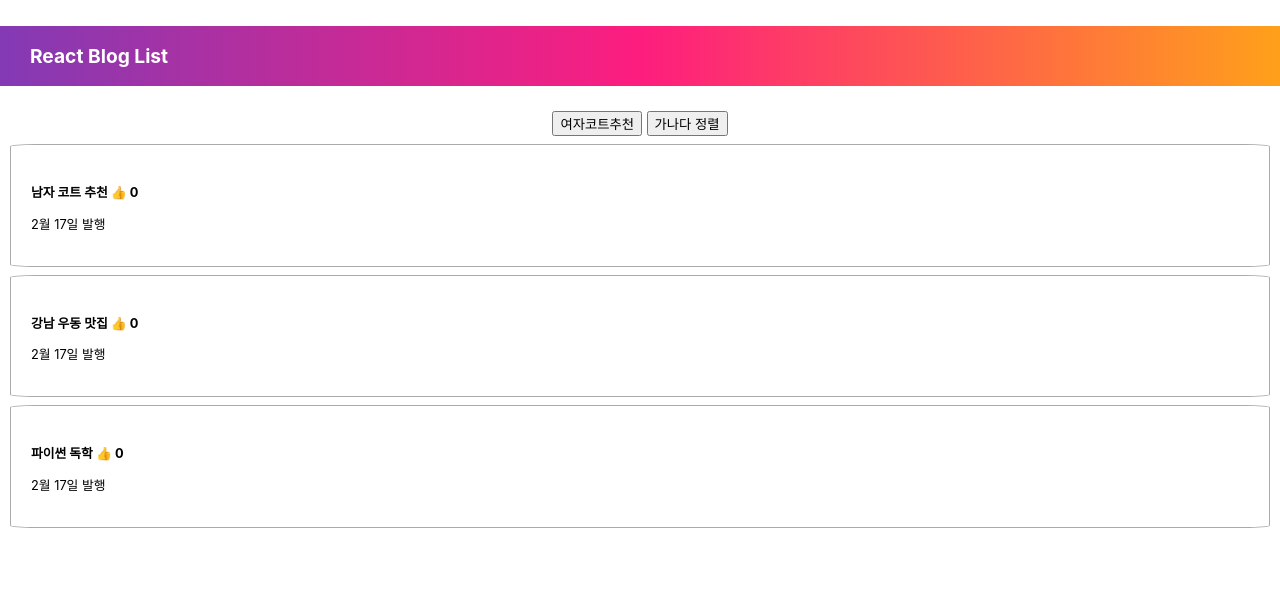
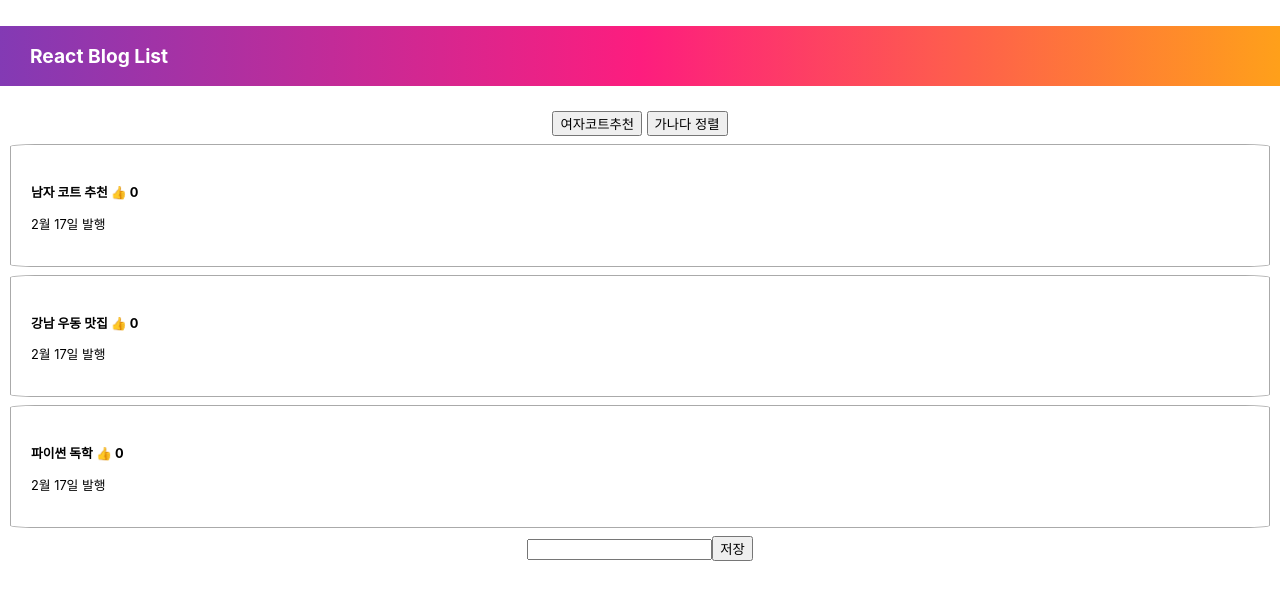
Before and after one commit to clara-shin/react-mini-blog, a React (Create React App) app: page / in a window 1280 px wide. Shown: the top 600 px of the page. Built offline with nearby package versions, Linux system fonts and the light colour scheme.

Commit message:
create input box & save button; if input value is not empty, save it

```diff
--- a/src/App.js
+++ b/src/App.js
@@ -10,6 +10,7 @@ function App() {
     let [like, changeLike] = useState([0, 0, 0]) //좋아요버튼
     let [modal, setModal] = useState(false) //닫힌상태
     let [modalTitle, setModalTitle] = useState(0) //현재 모달UI상태를 state에 저장
+    let [inputValue, changeInput] = useState('')
     /*
     [1, 2, 3].map((a) => {
             return '123123123'
@@ -52,22 +53,20 @@ function App() {
                     <div className='list' key={i}>
                         <h4
                             onClick={() => {
-                                if (modal == false) {
-                                    setModal(true)
-                                    setModalTitle(i)
-                                }
-                                if (modal == true) {
-                                    setModal(false)
-                                }
+                                setModal(true)
+                                setModalTitle(i)
                             }}
                         >
                             {title[i]}
                             <span
                                 className='btn_likes'
-                                onClick={() => {
+                                onClick={(e) => {
+                                    // 클릭이벤트는 상위 html로 퍼짐 (이벤트버블링)
+                                    // 이벤트버블링 막기
+                                    e.stopPropagation()
                                     let copy = [...like]
                                     copy[i] = copy[i] + 1
-                                    changeLike(copy)
+                                    changeLike(copy) //따봉변경
                                 }}
                             >
                                 {' '}
@@ -79,6 +78,45 @@ function App() {
                     </div>
                 )
             })}
+            <input
+                onChange={(e) => {
+                    // input에 입력한 값 가져오는 법
+                    // 파라미터 e를 가져온다
+                    // e: 현재 발생하는 이벤트에 관련한 여러 기능들이 담겨있는 일종의 변수
+                    // e.target : 이벤트 발생한 html태그
+                    // e.target.value : 이벤트 발생한 html 태그에 입력한 값
+                    changeInput(e.target.value) // <- state변경함수는 늦게처리됨(비동기처리), 그래서 이거 완료되기 전에
+                    console.log(inputValue) // <- 다음줄 실행해준다.(왜냐? 리액트 만든 사람이 이렇게 정함)
+                }}
+                type='text'
+            />
+            <button
+                onKeyDown={(e) => {
+                    if (e.code == 'Enter') {
+                        console.log(e.code)
+                    }
+                }}
+                onClick={(e) => {
+                    //input에 입력된 state를 title array에 끼운다.
+                    //배열 맨 앞에 요소추가 : unshift(elem)
+                    inputValue = inputValue.split(' ').join('') //문자열의 모든 공백 제거
+                    if (inputValue !== '') {
+                        let copy = [...title]
+                        copy.unshift(inputValue)
+                        //setTitle함수를 통해 title state array를 update 해준다.
+                        setTitle(copy)
+                    }
+                }}
+            >
+                저장
+            </button>
+            {/*
+            onClick: 클릭했을 때, 코드실행
+            onChange: 사용자가 타이핑을 할때마다, 코드실행
+            onInput: 사용자가 입력란에서 포커스를 잃었을 때, 코드실행
+            onMouseOver: 사용자가 입력란에 마우스오버 했을 때, 코드실행
+            onScroll: 사용자가 마우스 스크롤을 할때마다, 코드실행
+            */}
             {
                 //html 중간에 조건문 쓰려면 , 삼항연산자(ternary operator)
                 modal == true ? (
@@ -115,3 +153,11 @@ function Modal(props) {
 // 📌 state를 만드는 곳은
 // state 사용하는 컴포넌트들 중 '최상위'컴포넌트에 둔다.
 // App컴포넌트(최상위 컴포넌트)
+
+/*
+✅ 꼭 기억할 것!!!
+state만드는 법
+props 전송하는 법
+컴포넌트 만드는 법
+UI만드는 step
+*/
```
